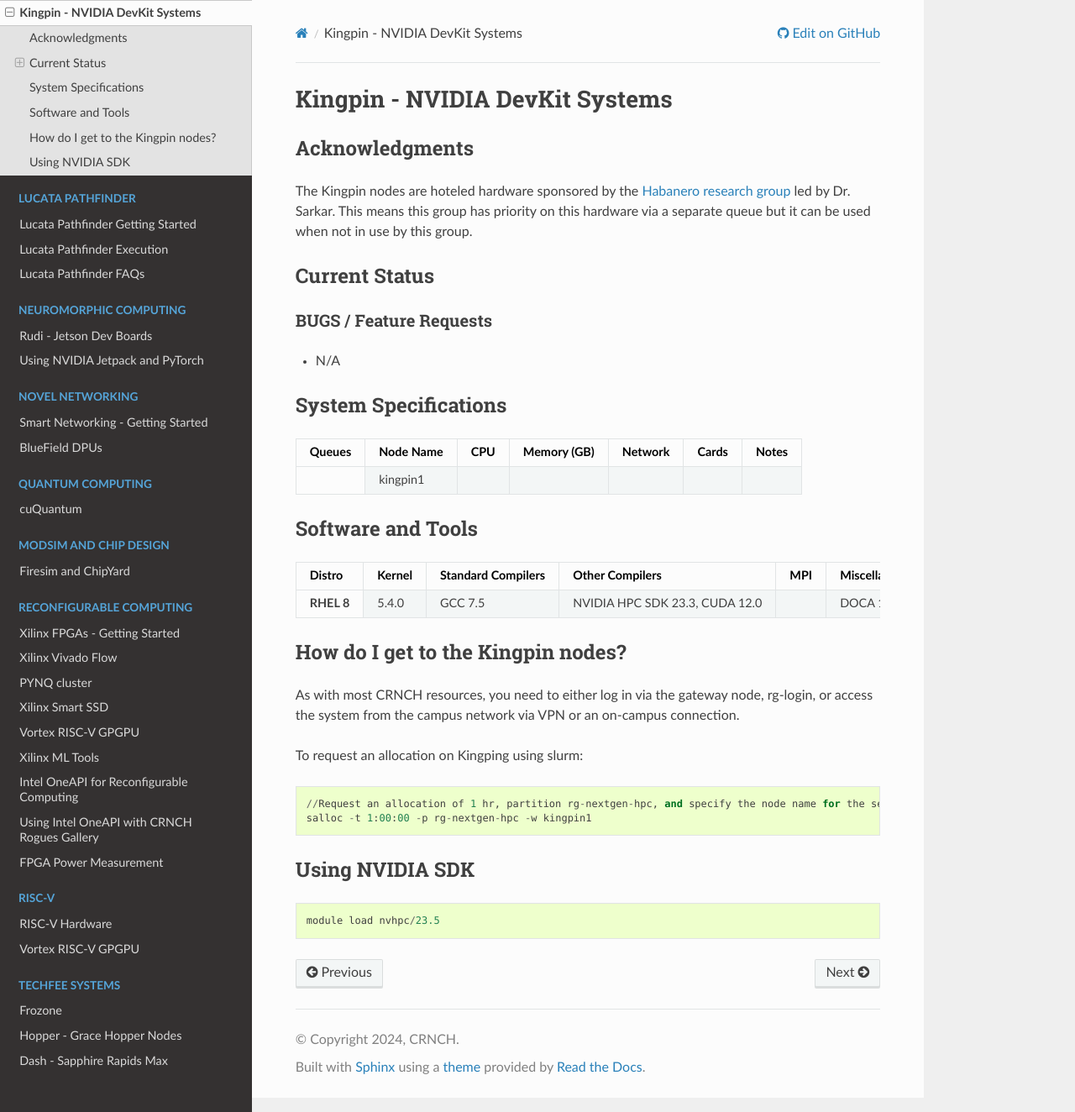
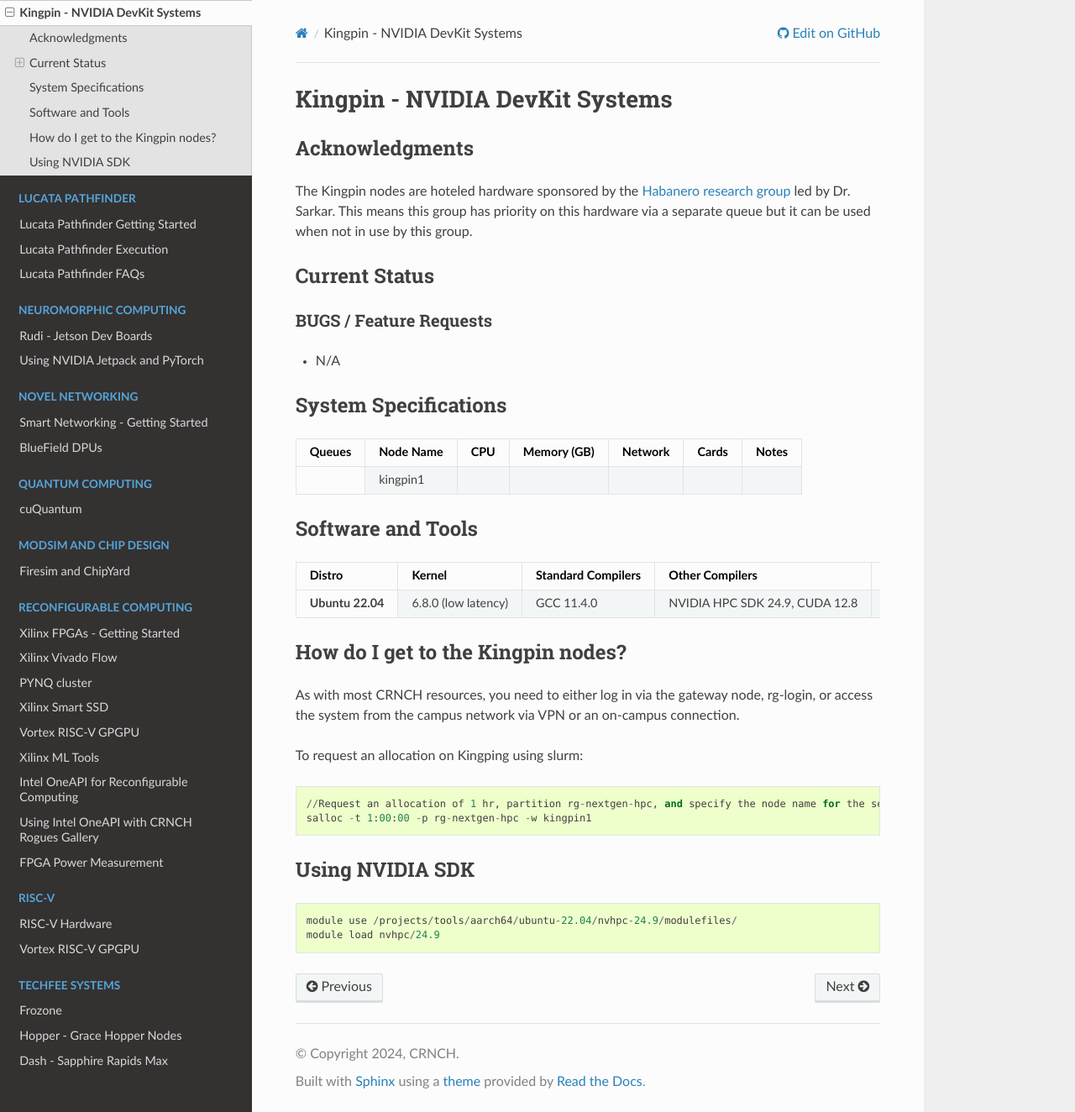
Before and after one commit to gt-crnch-rg/read-the-docs, a Sphinx documentation site: the page built from docs/arm/kingpin-nvidia-devkit.rst, in a window 1280 px wide and 1324 px high. Shown: the whole window at 84% size. Built offline with Sphinx 7.4.7 and the Read the Docs theme 3.1.0, drawn with Linux system fonts in a browser that asks for light colours; pages that are not in the unit, such as notebooks, are missing from menus.

Commit message:
Update kingpin-nvidia-devkit.rst
Updated kingpin install.

```diff
--- a/docs/arm/kingpin-nvidia-devkit.rst
+++ b/docs/arm/kingpin-nvidia-devkit.rst
@@ -51,12 +51,12 @@
       - Other Compilers
       - MPI
       - Miscellaneous
-    * - RHEL 8
-      - 5.4.0
-      - GCC 7.5
-      - NVIDIA HPC SDK 23.3, CUDA 12.0
+    * - Ubuntu 22.04
+      - 6.8.0 (low latency)
+      - GCC 11.4.0
+      - NVIDIA HPC SDK 24.9, CUDA 12.8
       -
-      - DOCA 1.5.1
+      - DOCA 2.10
 
 How do I get to the Kingpin nodes?
 ==================================
@@ -77,4 +77,5 @@
 
 .. code::
 
-    module load nvhpc/23.5
+    module use /projects/tools/aarch64/ubuntu-22.04/nvhpc-24.9/modulefiles/
+    module load nvhpc/24.9
```
